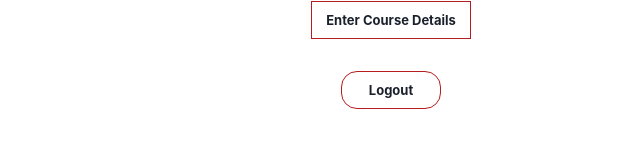
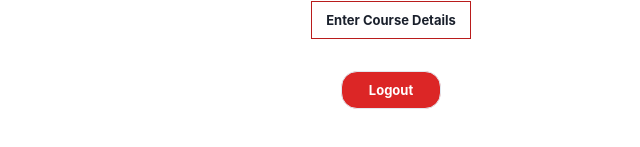
Before and after one commit to ThuRein-110/Project-Moon, a Next.js app: page /userAccount in a window 1280 px wide. Shown: the part 311-458 px from the top of the page, without its empty margins (249-889 px from the left). Built offline with nearby package versions, Linux system fonts and the light colour scheme; no server answers; the database is empty.

Commit message:
UI changes

```diff
--- a/package.json
+++ b/package.json
@@ -11,6 +11,7 @@
   "dependencies": {
     "@chakra-ui/next-js": "^2.1.5",
     "@chakra-ui/react": "^2.8.1",
+    "@emailjs/browser": "^4.1.0",
     "@emotion/react": "^11.11.1",
     "@emotion/styled": "^11.11.0",
     "@supabase/supabase-js": "^2.38.4",
--- a/pages/userAccount/index.js
+++ b/pages/userAccount/index.js
@@ -233,7 +233,7 @@ const getUserTimeTable = async ()=>{
 
 <div className="flex items-center justify-center mt-3 ">
 
-<button colorScheme='white' onClick={logout}><p className="text-[13px] p-[2px] border-red-700 rounded-2xl font-bold text-2xl border-[1px] w-[100px]">Logout</p></button></div>
+<button  onClick={logout}><p className="text-[13px] p-[2px] bg-red-600 text-white rounded-2xl font-bold text-2xl border-[1px] w-[100px]">Logout</p></button></div>
 
 
 
```
Also changed, not shown: 2 other files (tests, documents, lock files or other folders).
